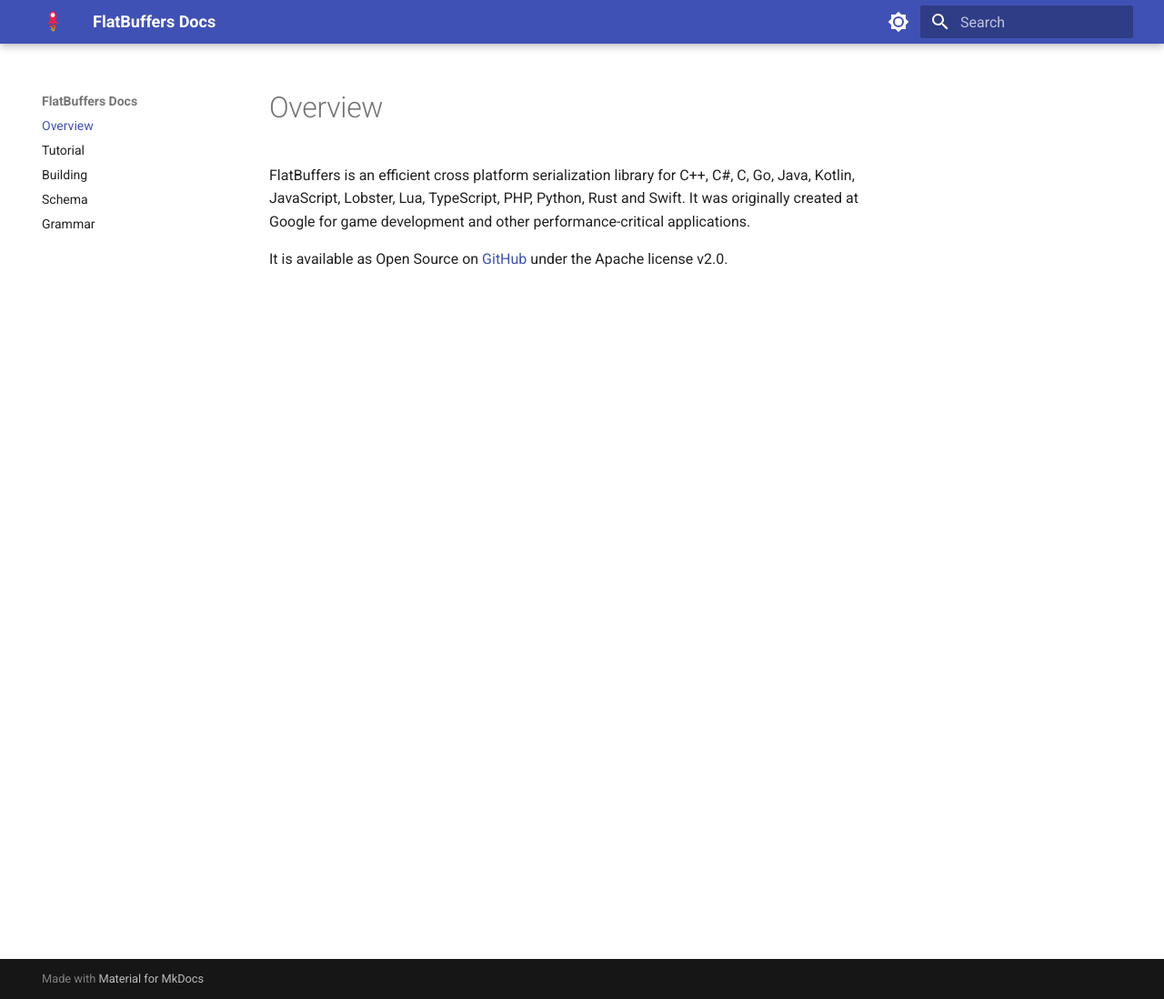
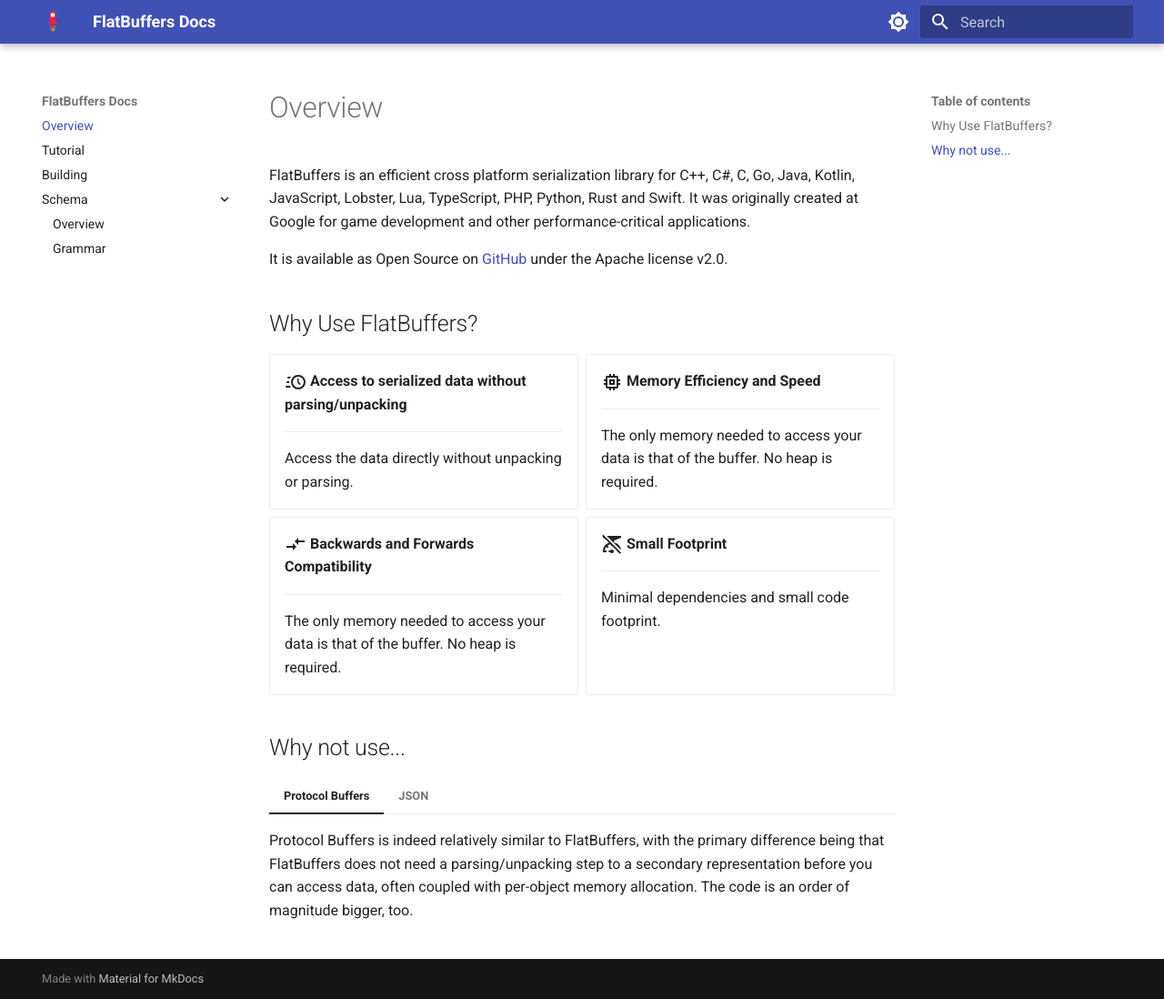
Before and after one commit to dbaileychess/flatbuffers-mkdocs, an MkDocs documentation site: the page built from docs/index.md, in a window 1280 px wide and 1098 px high. Shown: the whole window at 91% size. Built offline with MkDocs 1.6.1 and Material for MkDocs 9.7.7, drawn with Linux system fonts in a browser that asks for light colours.

Commit message:
Add cards to index

```diff
--- a/docs/index.md
+++ b/docs/index.md
@@ -7,3 +7,53 @@
 
 It is available as Open Source on
 [GitHub](https://github.com/google/flatbuffers) under the Apache license v2.0.
+
+## Why Use FlatBuffers?
+
+<div class="grid cards" markdown>
+
+- :material-clock-fast:{ .lg .middle } **Access to serialized data without
+  parsing/unpacking**
+
+    ---
+    Access the data directly without unpacking or parsing.
+
+- :material-memory:{ .lg .middle } **Memory Efficiency and Speed**
+
+    ---
+    The only memory needed to access your data is that of the buffer. No heap is
+  required.
+
+- :material-compare-horizontal:{ .lg .middle } **Backwards and Forwards
+  Compatibility**
+
+    ---
+    The only memory needed to access your data is that of the buffer. No heap is
+  required.
+
+- :material-scale-off:{ .lg .middle } **Small Footprint**
+
+    ---
+    Minimal dependencies and small code footprint.
+
+</div>
+
+## Why not use...
+
+=== "Protocol Buffers"
+
+    Protocol Buffers is indeed relatively similar to FlatBuffers, with the primary
+    difference being that FlatBuffers does not need a parsing/unpacking step to a
+    secondary representation before you can access data, often coupled with
+    per-object memory allocation. The code is an order of magnitude bigger, too.
+
+=== "JSON"
+
+    JSON is very readable (which is why we use it as our optional text format) and
+    very convenient when used together with dynamically typed languages (such as
+    JavaScript). When serializing data from statically typed languages, however,
+    JSON not only has the obvious drawback of runtime inefficiency, but also forces
+    you to write more code to access data (counterintuitively) due to its
+    dynamic-typing serialization system. In this context, it is only a better choice
+    for systems that have very little to no information ahead of time about what
+    data needs to be stored.
--- a/mkdocs.yml
+++ b/mkdocs.yml
@@ -17,19 +17,26 @@
         name: Switch to light mode
 
   features:
+    # Allows code block annotations
+    - content.code.annotate
+
     # Allows content tabs to link together
     - content.tabs.link
 
     # Expand nav folders by default
     - navigation.expand
 
-    # Allows code block annotations
-    - content.code.annotate
+
 
 markdown_extensions:
   - admonition
+  - attr_list
+  - md_in_html
   - pymdownx.critic
   - pymdownx.details
+  - pymdownx.emoji:
+      emoji_index: !!python/name:material.extensions.emoji.twemoji
+      emoji_generator: !!python/name:material.extensions.emoji.to_svg
   - pymdownx.snippets:
       # Allows direct embedded of remote files
       url_download: true
@@ -44,5 +51,6 @@
   - Overview: "index.md"
   - Tutorial: "tutorial.md"
   - Building: "building.md"
-  - Schema: "schema.md"
-  - Grammar: "grammar.md"
+  - Schema:
+    - Overview: "schema.md"
+    - Grammar: "grammar.md"
```
